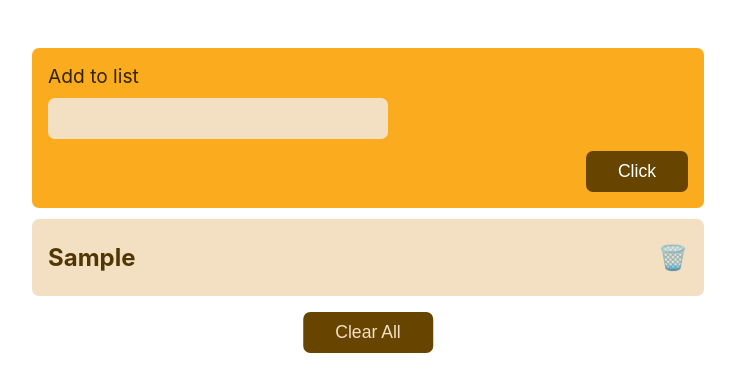
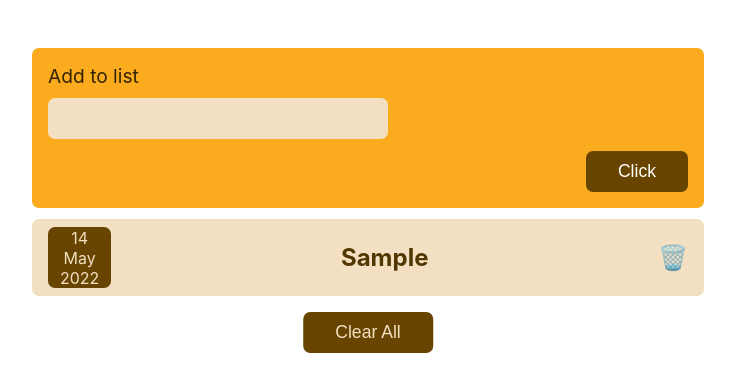
Before and after one commit to adnan725/Todo-list, a React (Create React App) app: page / in a window 1280 px wide. Both pictures are taken after typing "Sample" into the empty fields and a click on the button "Click". Shown: the top 392 px of the page, without its empty margins (272-1007 px from the left). Built offline with nearby package versions, Linux system fonts and the light colour scheme.

Commit message:
added date in todo list

```diff
--- a/src/components/DataIForm/DataForm.js
+++ b/src/components/DataIForm/DataForm.js
@@ -10,6 +10,10 @@ function getLocalItems() {
         return []
     }
 }
+const monthNames = ["January", "February", "March", "April", "May", "June",
+    "July", "August", "September", "October", "November", "December"
+];
+const date = new Date()
 
 function DataIForm() {
 
@@ -79,6 +83,11 @@ function DataIForm() {
             <div className="itemsContainer">
                 {listItems.map((item, id) => {
                     return <div className="item" key={id}>
+                        <div className="getDate">
+                            <p>{date.getDate()}</p>
+                            <p className="month">{monthNames[date.getMonth()]}</p>
+                            <p>{date.getFullYear()}</p>
+                        </div>
                         <p>{item}</p>
                         <p className="deleteButton" onClick={() => deleteItemHandler(id)}>🗑️</p>
                     </div>
```
